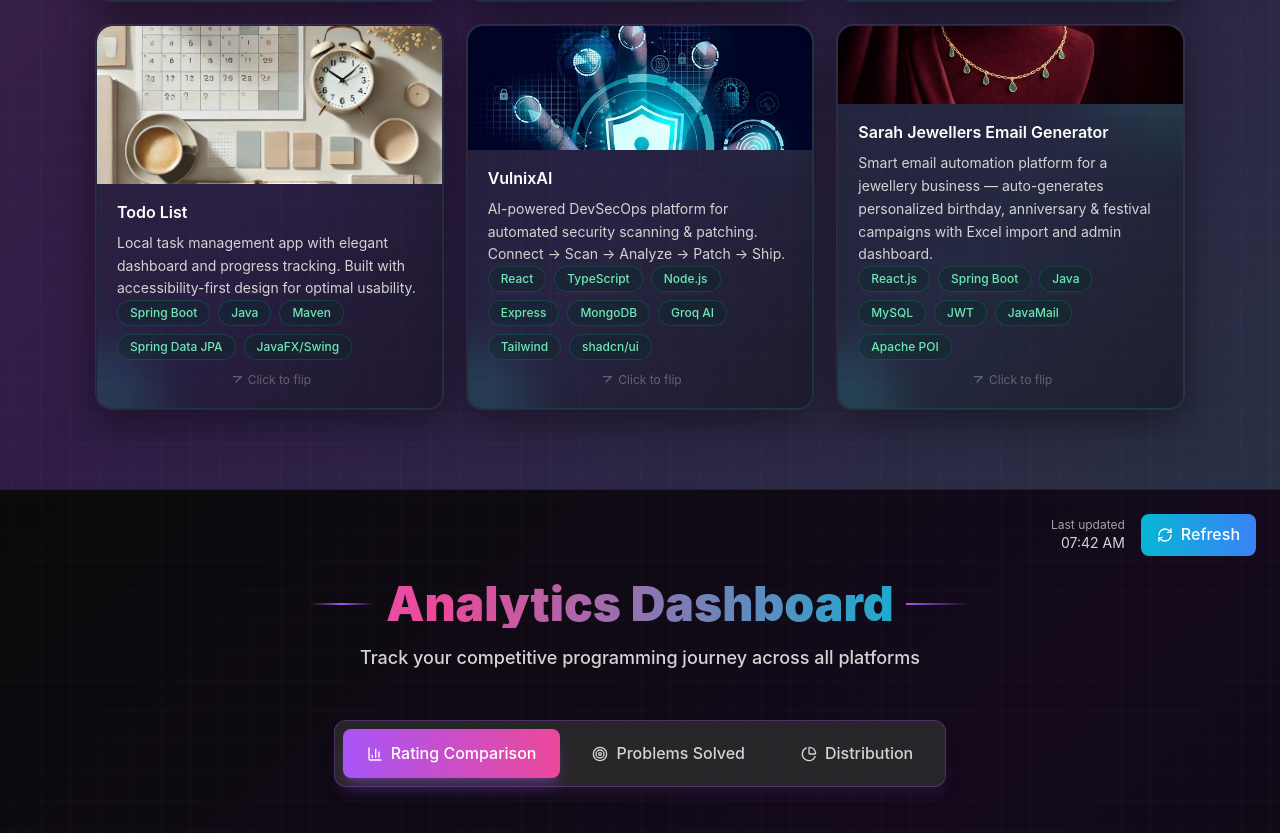
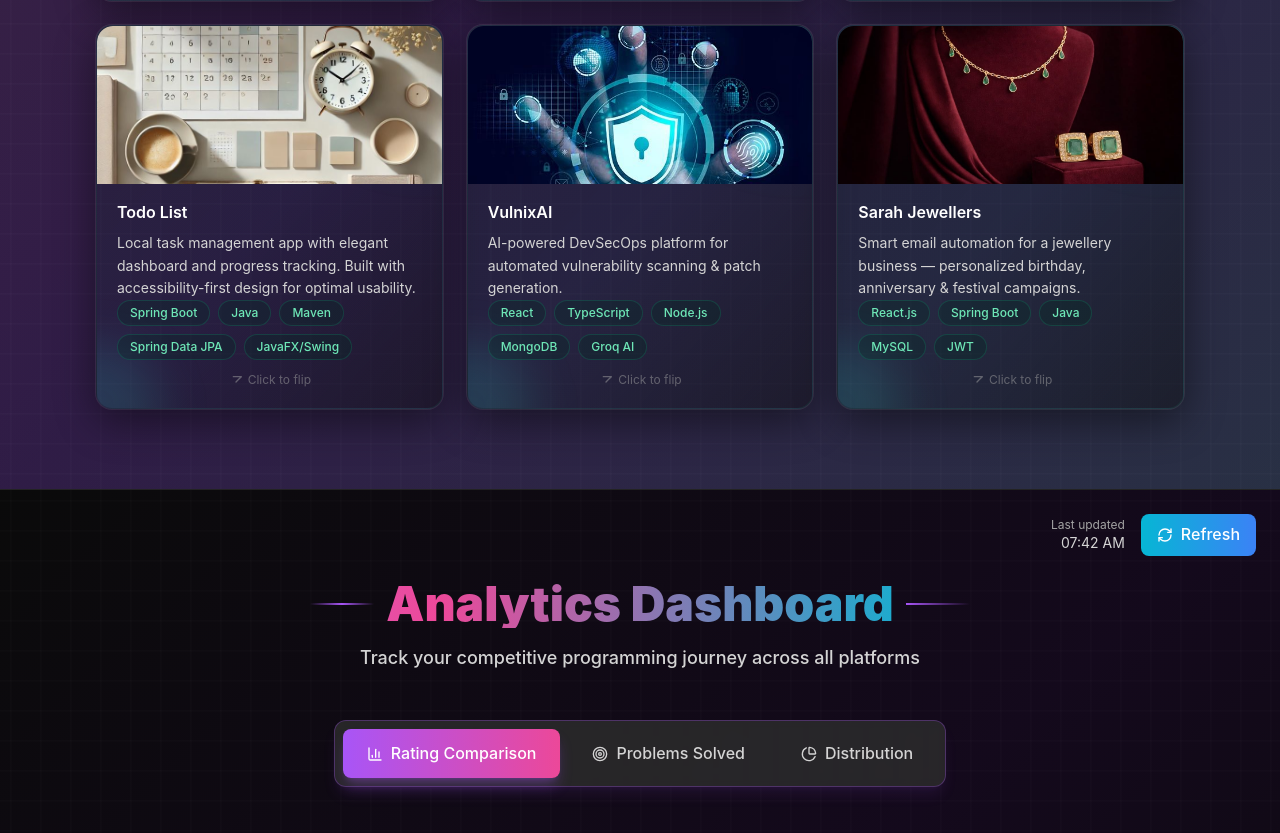
Before and after one commit to HazSha28/Portfolio, a React (Vite) app: page / in a window 1280 px wide. Shown: the part 2897-3730 px from the top of the page. Built offline with nearby package versions, Linux system fonts and the light colour scheme.

Commit message:
Trim VulnixAI and Sarah Jewellers card content

```diff
--- a/src/App.jsx
+++ b/src/App.jsx
@@ -182,9 +182,9 @@ const PROJECTS = [
 
     description:
 
-      "AI-powered DevSecOps platform for automated security scanning & patching. Connect → Scan → Analyze → Patch → Ship.",
-
-    tags: ["React", "TypeScript", "Node.js", "Express", "MongoDB", "Groq AI", "Tailwind", "shadcn/ui"],
+      "AI-powered DevSecOps platform for automated vulnerability scanning & patch generation.",
+
+    tags: ["React", "TypeScript", "Node.js", "MongoDB", "Groq AI"],
 
     live: "https://vulnixai-mxxo.vercel.app/",
 
@@ -194,7 +194,7 @@ const PROJECTS = [
 
   {
 
-    title: "Sarah Jewellers Email Generator",
+    title: "Sarah Jewellers",
 
     image: "/assets/sarah.jpg",
 
@@ -202,9 +202,9 @@ const PROJECTS = [
 
     description:
 
-      "Smart email automation platform for a jewellery business — auto-generates personalized birthday, anniversary & festival campaigns with Excel import and admin dashboard.",
-
-    tags: ["React.js", "Spring Boot", "Java", "MySQL", "JWT", "JavaMail", "Apache POI"],
+      "Smart email automation for a jewellery business — personalized birthday, anniversary & festival campaigns.",
+
+    tags: ["React.js", "Spring Boot", "Java", "MySQL", "JWT"],
 
     live: "https://github.com/HazSha28/Sarah-Email-Generator",
 
@@ -1884,42 +1884,22 @@ export default function App() {
 
                                 )}
 
-                                {project.title === "Sarah Jewellers Email Generator" && (
+                                {project.title === "Sarah Jewellers" && (
 
                                   <>
 
-                                    <li>• Auto-generate birthday & anniversary drafts</li>
-
-                                    <li>• Festival broadcast to all customers</li>
-
-                                    <li>• Edit emails + attach images/GIFs</li>
+                                    <li>• Birthday & anniversary email drafts</li>
+
+                                    <li>• Festival broadcast campaigns</li>
 
                                     <li>• Excel import for customer data</li>
 
-                                    <li>• Dashboard with campaign stats</li>
+                                    <li>• Secure admin dashboard</li>
 
                                   </>
 
                                 )}
 
-                                {project.title === "Sarah Jewellers Email Generator" && (
-
-                                  <>
-
-                                    <li>• Auto-generate birthday & anniversary drafts</li>
-
-                                    <li>• Festival broadcast to all customers</li>
-
-                                    <li>• Edit emails + attach images/GIFs</li>
-
-                                    <li>• Excel import for customer data</li>
-
-                                    <li>• Dashboard with campaign stats</li>
-
-                                  </>
-
-                                )}
-
                               </ul>
 
                             </div>
```
